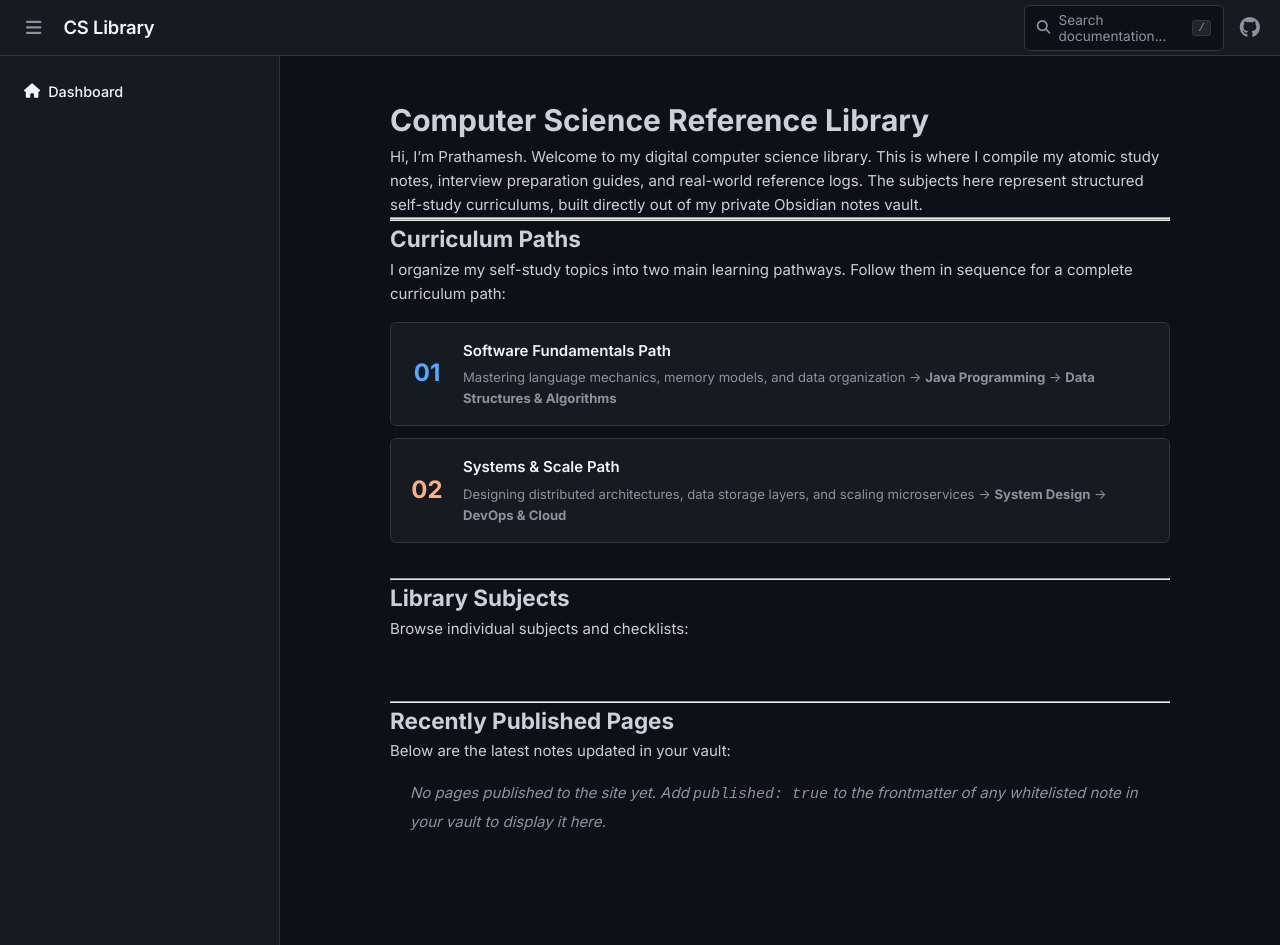
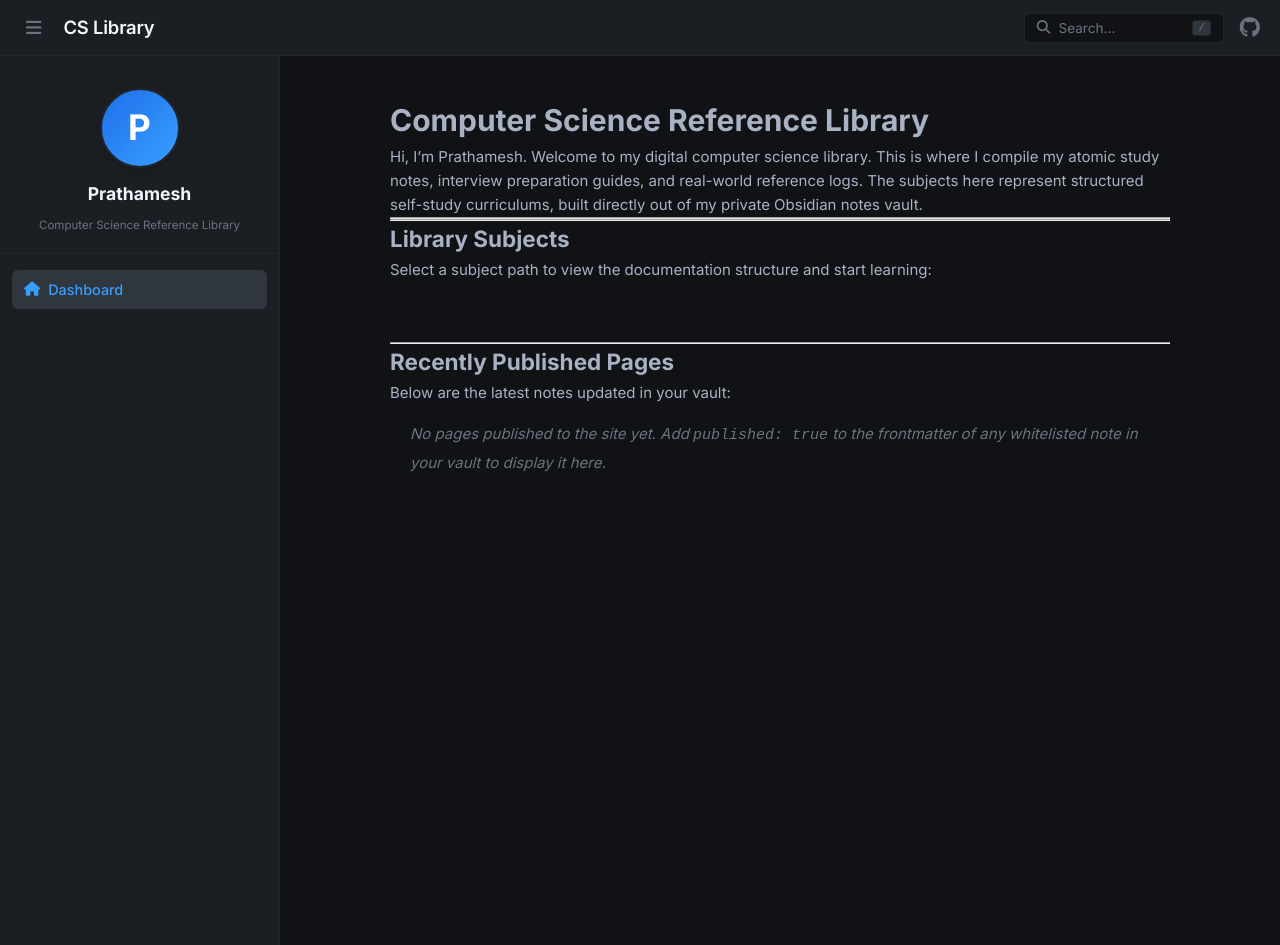
Before and after one commit to prathameshrp/cs-kb, a Jekyll site: the page built from index.md, in a window 1280 px wide and 945 px high. Built offline with Jekyll 4.4.1, drawn with Linux system fonts in a browser that asks for light colours; comment, search, counter and statistics services are not loaded.

Commit message:
upgrade styles and layouts to match Chirpy dark theme palette and profile card headers, drop curriculum timeline

```diff
--- a/_layouts/default.html
+++ b/_layouts/default.html
@@ -5,18 +5,18 @@
   <meta name="viewport" content="width=device-width, initial-scale=1.0">
   <title>{% if page.title %}{{ page.title }} | {{ site.title }}{% else %}{{ site.title }}{% endif %}</title>
 
-  <!-- Premium Typography: Roboto Slab (Headings), Inter (Body), JetBrains Mono (Code) -->
+  <!-- Fonts: Inter for clean document UI, JetBrains Mono for codes -->
   <link rel="preconnect" href="https://fonts.googleapis.com">
   <link rel="preconnect" href="https://fonts.gstatic.com" crossorigin>
-  <link href="https://fonts.googleapis.com/css2?family=Inter:wght@400;500;600;700&family=JetBrains+Mono:wght@400;500;700&family=Roboto+Slab:wght@400;500;600;700&display=swap" rel="stylesheet">
+  <link href="https://fonts.googleapis.com/css2?family=Inter:wght@300;400;500;600;700&family=JetBrains+Mono:wght@400;500;700&display=swap" rel="stylesheet">
 
   <!-- FontAwesome Icons -->
   <link rel="stylesheet" href="https://cdnjs.cloudflare.com/ajax/libs/font-awesome/6.4.0/css/all.min.css">
 
-  <!-- Custom Stylesheet -->
+  <!-- Stylesheet -->
   <link rel="stylesheet" href="{{ '/assets/css/style.css' | relative_url }}">
 </head>
-<body class="confluence-theme">
+<body class="chirpy-theme">
 
   <!-- Search Modal Overlay -->
   <div id="search-modal" class="search-modal">
@@ -36,7 +36,7 @@
 
   <div class="app-layout">
 
-    <!-- Top Global Header Bar -->
+    <!-- Top Global Header Bar (Header matches Chirpy sticky layout) -->
     <header class="app-header">
       <div class="header-left">
         <button id="sidebar-toggle" class="sidebar-toggle-btn" title="Toggle Sidebar">
@@ -63,23 +63,33 @@
 
     <div class="app-body">
 
-      <!-- Left Document Page Tree Sidebar -->
+      <!-- Left Chirpy-Style Profile & Navigation Sidebar -->
       <aside id="app-sidebar" class="app-sidebar">
+
+        <!-- Chirpy Profile Section -->
+        <div class="sidebar-profile">
+          <div class="profile-avatar">
+            <span class="avatar-letter">P</span>
+          </div>
+          <div class="profile-name">Prathamesh</div>
+          <div class="profile-bio">Computer Science Reference Library</div>
+        </div>
+
         <nav class="sidebar-nav">
           <div class="sidebar-section">
-            <a href="{{ '/' | relative_url }}" class="sidebar-link-btn">
-              <i class="fa fa-house"></i> Dashboard
+            <a href="{{ '/' | relative_url }}" class="sidebar-link-btn {% if page.url == '/' %}active{% endif %}">
+              <i class="fa-solid fa-house"></i> <span>Dashboard</span>
             </a>
           </div>
 
-          <!-- Walk the flattened curriculum list -->
+          <!-- Flattened tree curriculum list -->
           {% for subject_item in site.curriculum %}
             {% assign subject_slug = subject_item[0] %}
             {% assign subject = subject_item[1] %}
 
             <div class="sidebar-subject-group" data-subject="{{ subject_slug }}">
               <div class="sidebar-subject-title">
-                <i class="fa fa-folder-open subject-icon"></i>
+                <i class="fa-regular fa-folder-open subject-icon"></i>
                 <span>{{ subject.title }}</span>
               </div>
 
@@ -259,25 +269,6 @@
       wrapper.appendChild(topBar);
       wrapper.appendChild(pre);
     });
-
-    // Track recently read notes in localStorage
-    (function() {
-      const isPage = {% if page.relative_path %}true{% else %}false{% endif %};
-      if (isPage) {
-        let history = JSON.parse(localStorage.getItem('cs_lib_visited') || '[]');
-        const title = "{{ page.title }}";
-        const url = "{{ page.url | relative_url }}";
-
-        // Remove duplicates
-        history = history.filter(item => item.url !== url);
-        // Add to front
-        history.unshift({ title: title, url: url });
-        // Slice to top 5
-        history = history.slice(0, 5);
-
-        localStorage.setItem('cs_lib_visited', JSON.stringify(history));
-      }
-    })();
   </script>
 </body>
 </html>
--- a/assets/css/style.css
+++ b/assets/css/style.css
@@ -1,18 +1,19 @@
-/* Confluence Minimalist Theme Design System */
+/* Chirpy-Inspired Dark Theme Design System */
 
 :root {
-  --bg-app: #0d1117;
-  --bg-sidebar: #161b22;
-  --bg-hover: #21262d;
-  --bg-input: #0d1117;
+  --bg-app: #101216;
+  --bg-sidebar: #1b1f23;
+  --bg-hover: #2f363d;
+  --bg-input: #101216;
+  --bg-card: #1d212a;
 
-  --text-main: #c9d1d9;
+  --text-main: #a9b2c3;
   --text-heading: #f0f6fc;
-  --text-muted: #8b949e;
-  --text-link: #58a6ff;
-  --text-link-hover: #1f6feb;
+  --text-muted: #6a737d;
+  --text-link: #389fff;
+  --text-link-hover: #79b8ff;
 
-  --border-color: #30363d;
+  --border-color: #21262d;
 
   --font-sans: 'Inter', -apple-system, BlinkMacSystemFont, "Segoe UI", Helvetica, Arial, sans-serif;
   --font-serif: 'Roboto Slab', Georgia, serif;
@@ -42,6 +43,7 @@ body {
 a {
   color: var(--text-link);
   text-decoration: none;
+  transition: color 0.15s ease;
 }
 
 a:hover {
@@ -160,7 +162,7 @@ a:hover {
   min-height: calc(100vh - var(--header-height));
 }
 
-/* Page Tree Sidebar */
+/* Page Tree Sidebar (Chirpy Style) */
 .app-sidebar {
   width: var(--sidebar-width);
   background-color: var(--bg-sidebar);
@@ -172,14 +174,57 @@ a:hover {
   z-index: 90;
   overflow-y: auto;
   transition: transform 0.25s ease, width 0.25s ease;
+  display: flex;
+  flex-direction: column;
 }
 
 .app-sidebar.collapsed {
   transform: translateX(-100%);
 }
 
+/* Chirpy Sidebar Profile Wrapper */
+.sidebar-profile {
+  padding: 32px 16px 20px 16px;
+  text-align: center;
+  display: flex;
+  flex-direction: column;
+  align-items: center;
+  gap: 8px;
+  border-bottom: 1px solid var(--border-color);
+}
+
+.profile-avatar {
+  width: 80px;
+  height: 80px;
+  border-radius: 50%;
+  background: linear-gradient(135deg, #1f6feb 0%, #389fff 100%);
+  display: flex;
+  align-items: center;
+  justify-content: center;
+  font-size: 2.2rem;
+  font-weight: 700;
+  color: #fff;
+  border: 2px solid var(--border-color);
+  box-shadow: 0 4px 12px rgba(0,0,0,0.15);
+}
+
+.profile-name {
+  font-size: 1.1rem;
+  font-weight: 700;
+  color: var(--text-heading);
+  margin-top: 4px;
+}
+
+.profile-bio {
+  font-size: 0.72rem;
+  color: var(--text-muted);
+  line-height: 1.4;
+  padding: 0 8px;
+}
+
 .sidebar-nav {
   padding: 16px 12px;
+  flex: 1;
 }
 
 .sidebar-section {
@@ -190,17 +235,23 @@ a:hover {
   display: flex;
   align-items: center;
   gap: 8px;
-  color: var(--text-heading);
+  color: var(--text-muted);
   font-weight: 500;
   font-size: 0.9rem;
   padding: 8px 12px;
   border-radius: 6px;
-  transition: background-color 0.2s ease;
+  transition: background-color 0.2s ease, color 0.2s ease;
 }
 
 .sidebar-link-btn:hover {
   background-color: var(--bg-hover);
+  color: var(--text-heading);
   text-decoration: none;
+}
+
+.sidebar-link-btn.active {
+  background-color: var(--bg-hover);
+  color: var(--text-link);
 }
 
 /* Subject grouping */
@@ -214,7 +265,7 @@ a:hover {
   gap: 8px;
   color: var(--text-heading);
   font-weight: 600;
-  font-size: 0.85rem;
+  font-size: 0.82rem;
   text-transform: uppercase;
   letter-spacing: 0.05em;
   padding: 6px 12px;
@@ -244,6 +295,7 @@ a:hover {
   user-select: none;
   padding-left: calc(var(--indent) * 16px + 12px);
   min-height: 32px;
+  transition: background-color 0.15s ease, color 0.15s ease;
 }
 
 .tree-item:hover {
@@ -263,7 +315,7 @@ a:hover {
 
 .tree-item.active {
   background-color: var(--bg-hover);
-  color: var(--text-heading);
+  color: var(--text-link);
   font-weight: 500;
 }
 
@@ -339,7 +391,7 @@ a:hover {
 }
 
 .toc-header {
-  font-size: 0.75rem;
+  font-size: 0.72rem;
   font-weight: 700;
   color: var(--text-heading);
   letter-spacing: 0.08em;
@@ -347,6 +399,7 @@ a:hover {
   display: flex;
   align-items: center;
   gap: 8px;
+  text-transform: uppercase;
 }
 
 .toc-list {
@@ -357,7 +410,7 @@ a:hover {
 }
 
 .toc-item {
-  font-size: 0.8rem;
+  font-size: 0.78rem;
 }
 
 .toc-item a {
--- a/index.md
+++ b/index.md
@@ -41,39 +41,9 @@ Hi, I'm Prathamesh. Welcome to my digital computer science library. This is wher
 
 ---
 
-## Curriculum Paths
-
-I organize my self-study topics into two main learning pathways. Follow them in sequence for a complete curriculum path:
-
-<div style="display: flex; flex-direction: column; gap: 12px; margin-top: 15px; margin-bottom: 35px;">
-
-  <div style="background-color: var(--bg-sidebar); border: 1px solid var(--border-color); border-radius: 6px; padding: 16px; display: flex; align-items: center; gap: 16px;">
-    <div style="font-size: 1.5rem; font-weight: bold; color: #58a6ff; min-width: 40px; text-align: center;">01</div>
-    <div>
-      <h4 style="color: var(--text-heading); font-weight: 600; margin-bottom: 4px;">Software Fundamentals Path</h4>
-      <p style="font-size: 0.82rem; color: var(--text-muted); margin-bottom: 0;">
-        Mastering language mechanics, memory models, and data organization &rarr; <strong>Java Programming</strong> &rarr; <strong>Data Structures & Algorithms</strong>
-      </p>
-    </div>
-  </div>
-
-  <div style="background-color: var(--bg-sidebar); border: 1px solid var(--border-color); border-radius: 6px; padding: 16px; display: flex; align-items: center; gap: 16px;">
-    <div style="font-size: 1.5rem; font-weight: bold; color: #fdae84; min-width: 40px; text-align: center;">02</div>
-    <div>
-      <h4 style="color: var(--text-heading); font-weight: 600; margin-bottom: 4px;">Systems & Scale Path</h4>
-      <p style="font-size: 0.82rem; color: var(--text-muted); margin-bottom: 0;">
-        Designing distributed architectures, data storage layers, and scaling microservices &rarr; <strong>System Design</strong> &rarr; <strong>DevOps & Cloud</strong>
-      </p>
-    </div>
-  </div>
-
-</div>
-
----
-
 ## Library Subjects
 
-Browse individual subjects and checklists:
+Select a subject path to view the documentation structure and start learning:
 
 <div style="display: grid; grid-template-columns: repeat(auto-fill, minmax(320px, 1fr)); gap: 20px; margin-top: 20px; margin-bottom: 40px;">
 
@@ -81,7 +51,7 @@ Browse individual subjects and checklists:
     {% assign subject_slug = subject_item[0] %}
     {% assign subject = subject_item[1] %}
 
-    <div style="background-color: var(--bg-sidebar); border: 1px solid var(--border-color); border-top: 3px solid #58a6ff; border-radius: 6px; padding: 20px; display: flex; flex-direction: column; justify-content: space-between;">
+    <div style="background-color: var(--bg-sidebar); border: 1px solid var(--border-color); border-top: 3px solid #389fff; border-radius: 6px; padding: 20px; display: flex; flex-direction: column; justify-content: space-between;">
       <div>
         <h3 style="font-family: var(--font-serif); font-size: 1.25rem; font-weight: 600; color: var(--text-heading); margin-bottom: 8px; text-transform: capitalize;">
           {{ subject_slug | replace: '-', ' ' }}
@@ -100,7 +70,7 @@ Browse individual subjects and checklists:
         </div>
       </div>
 
-      <a href="{{ subject.first_lesson_url | relative_url }}" style="display: inline-flex; align-items: center; justify-content: center; gap: 8px; width: 100%; text-align: center; background-color: var(--bg-hover); border: 1px solid var(--border-color); color: var(--text-heading); padding: 8px; border-radius: 4px; font-size: 0.85rem; font-weight: 500; transition: background-color 0.2s;" onmouseover="this.style.backgroundColor='#30363d'" onmouseout="this.style.backgroundColor='var(--bg-hover)'">
+      <a href="{{ subject.first_lesson_url | relative_url }}" style="display: inline-flex; align-items: center; justify-content: center; gap: 8px; width: 100%; text-align: center; background-color: var(--bg-hover); border: 1px solid var(--border-color); color: var(--text-heading); padding: 8px; border-radius: 4px; font-size: 0.85rem; font-weight: 500; transition: background-color 0.2s;" onmouseover="this.style.backgroundColor='var(--bg-hover)'" onmouseout="this.style.backgroundColor='transparent'">
         Start Reading <i class="fa-solid fa-arrow-right"></i>
       </a>
     </div>
```
Also changed, not shown: other parts of _layouts/default.html (+1 -1 lines).
